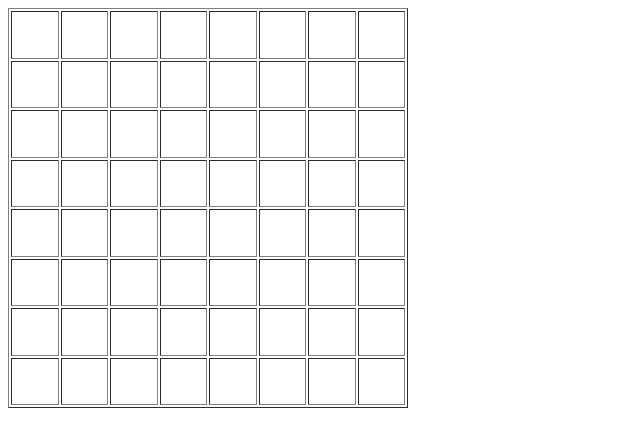
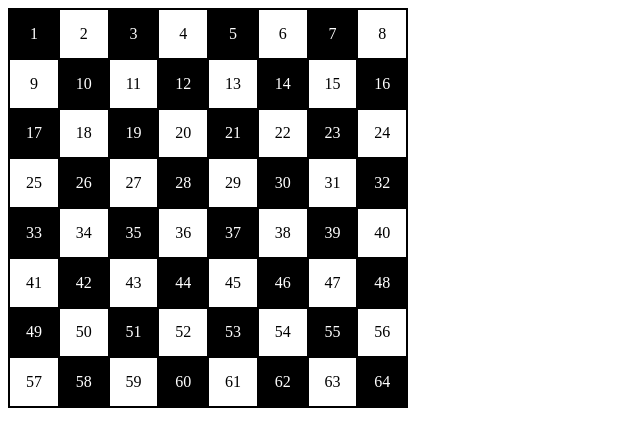
Before and after one commit to roska18/despliegue, a plain HTML site: page index.html in a window 1280 px wide. Shown: the whole page, without its empty margins (0-640 px from the left). Drawn offline with Linux system fonts and the light colour scheme.

Commit message:
Tabla coloreada

```diff
--- a/index.html
+++ b/index.html
@@ -1,209 +1,146 @@
-<table width="400" height="400px" ; border="1" cellspacing="2" cellpadding="2" ////*bgcolor="#000000" */>
+<table width="400" height="400px" ; border="0" cellspacing="2" cellpadding="2" bgcolor="#000000">
     <tr align="center">
         <td>
+            <font color="#ffffff">1</font>
         </td>
-
+        <td bgcolor="#ffffff">2</td>
         <td>
+            <font color="#ffffff">3</font>
         </td>
-
+        <td bgcolor="#ffffff">4</td>
         <td>
+            <font color="#ffffff">5</font>
         </td>
-
+        <td bgcolor="#ffffff">6</td>
         <td>
+            <font color="#ffffff">7</font>
         </td>
-
+        <td bgcolor="#ffffff">8</td>
+    </tr>
+    <tr align="center">
+        <td bgcolor="#ffffff">9</td>
         <td>
+            <font color="#ffffff">10</font>
         </td>
-
+        <td bgcolor="#ffffff">11</td>
         <td>
+            <font color="#ffffff">12</font>
         </td>
-
+        <td bgcolor="#ffffff">13</td>
         <td>
+            <font color="#ffffff">14</font>
         </td>
-
+        <td bgcolor="#ffffff">15</td>
         <td>
+            <font color="#ffffff">16</font>
         </td>
     </tr>
-
     <tr align="center">
         <td>
+            <font color="#ffffff">17</font>
         </td>
-
+        <td bgcolor="#ffffff">18</td>
         <td>
+            <font color="#ffffff">19</font>
         </td>
-
+        <td bgcolor="#ffffff">20</td>
         <td>
+            <font color="#ffffff">21</font>
         </td>
-
+        <td bgcolor="#ffffff">22</td>
         <td>
+            <font color="#ffffff">23</font>
         </td>
-
+        <td bgcolor="#ffffff">24</td>
+    </tr>
+    <tr align="center">
+        <td bgcolor="#ffffff">25</td>
         <td>
+            <font color="#ffffff">26</font>
         </td>
-
+        <td bgcolor="#ffffff">27</td>
         <td>
+            <font color="#ffffff">28</font>
         </td>
-
+        <td bgcolor="#ffffff">29</td>
         <td>
+            <font color="#ffffff">30</font>
         </td>
-
+        <td bgcolor="#ffffff">31</td>
         <td>
+            <font color="#ffffff">32</font>
         </td>
     </tr>
-
     <tr align="center">
         <td>
+            <font color="#ffffff">33</font>
         </td>
-
+        <td bgcolor="#ffffff">34</td>
         <td>
+            <font color="#ffffff">35</font>
         </td>
-
+        <td bgcolor="#ffffff">36</td>
         <td>
+            <font color="#ffffff">37</font>
         </td>
-
+        <td bgcolor="#ffffff">38</td>
         <td>
+            <font color="#ffffff">39</font>
         </td>
-
+        <td bgcolor="#ffffff">40</td>
+    </tr>
+    <tr align="center">
+        <td bgcolor="#ffffff">41</td>
         <td>
+            <font color="#ffffff">42</font>
         </td>
-
+        <td bgcolor="#ffffff">43</td>
         <td>
+            <font color="#ffffff">44</font>
         </td>
-
+        <td bgcolor="#ffffff">45</td>
         <td>
+            <font color="#ffffff">46</font>
         </td>
-
+        <td bgcolor="#ffffff">47</td>
         <td>
+            <font color="#ffffff">48</font>
         </td>
     </tr>
-
     <tr align="center">
         <td>
+            <font color="#ffffff">49</font>
         </td>
-
+        <td bgcolor="#ffffff">50</td>
         <td>
+            <font color="#ffffff">51</font>
         </td>
-
+        <td bgcolor="#ffffff">52</td>
         <td>
+            <font color="#ffffff">53</font>
         </td>
-
+        <td bgcolor="#ffffff">54</td>
         <td>
+            <font color="#ffffff">55</font>
         </td>
-
+        <td bgcolor="#ffffff">56</td>
+    </tr>
+    <tr align="center">
+        <td bgcolor="#ffffff">57</td>
         <td>
+            <font color="#ffffff">58</font>
         </td>
-
+        <td bgcolor="#ffffff">59</td>
         <td>
+            <font color="#ffffff">60</font>
         </td>
-
+        <td bgcolor="#ffffff">61</td>
         <td>
+            <font color="#ffffff">62</font>
         </td>
-
+        <td bgcolor="#ffffff">63</td>
         <td>
-    </td>
-</tr>
-
-<tr align="center">
-    <td>
-    </td>
-
-    <td>
-    </td>
-
-    <td>
-    </td>
-
-    <td>
-    </td>
-
-    <td>
-    </td>
-
-    <td>
-    </td>
-
-    <td>
-    </td>
-
-    <td>
-    </td>
-</tr>
-
-<tr align="center">
-    <td>
-    </td>
-
-    <td>
-    </td>
-
-    <td>
-    </td>
-
-    <td>
-    </td>
-
-    <td>
-    </td>
-
-    <td>
-    </td>
-
-    <td>
-    </td>
-
-    <td>
-    </td>
-</tr>
-
-<tr align="center">
-    <td>
-    </td>
-
-    <td>
-    </td>
-
-    <td>
-    </td>
-
-    <td>
-    </td>
-
-    <td>
-    </td>
-
-    <td>
-    </td>
-
-    <td>
-    </td>
-
-    <td>
-    </td>
-</tr>
-
-<tr align="center">
-    <td>
-    </td>
-
-    <td>
-    </td>
-
-    <td>
-    </td>
-
-    <td>
-    </td>
-
-    <td>
-    </td>
-
-    <td>
-    </td>
-
-    <td>
-    </td>
-
-    <td>
+            <font color="#ffffff">64</font>
         </td>
     </tr>
 </table>
```
Lines whose indentation alone changed are shown as unchanged.
